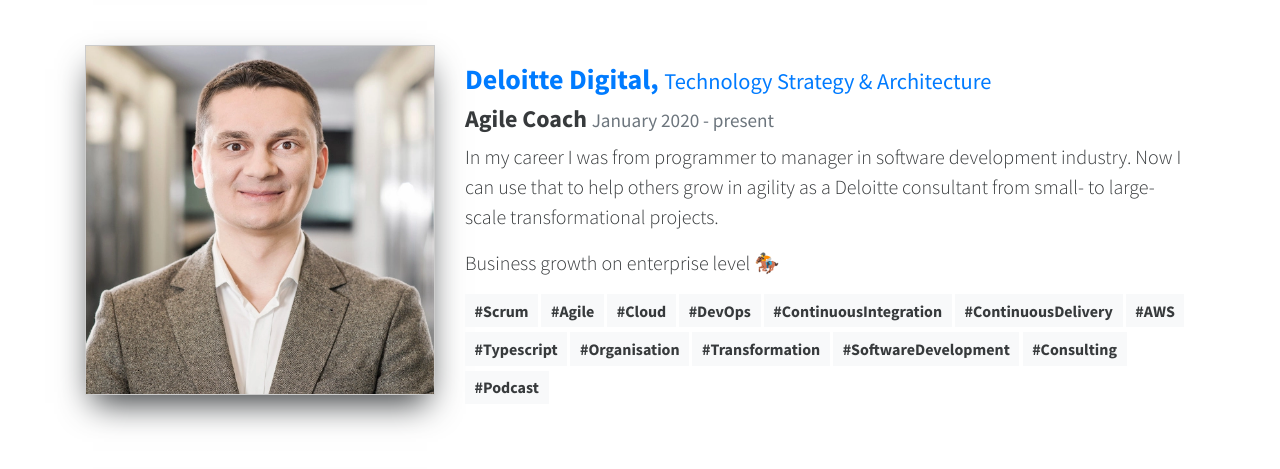
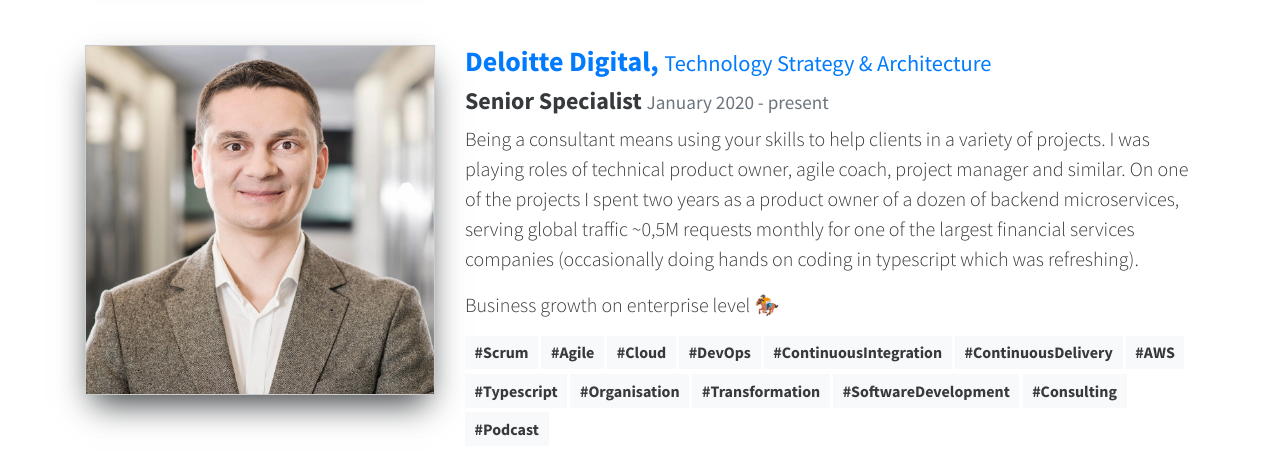
Before and after one commit to pawel-tomkiel/pawel-tomkiel.github.io, a plain HTML site: page index.html in a window 1280 px wide. Shown: the part 3152-3621 px from the top of the page. Drawn offline with Linux system fonts and the light colour scheme.

Commit message:
update: refreshed Deloitte position description

```diff
--- a/index.html
+++ b/index.html
@@ -142,11 +142,11 @@
             <a target="_blank" rel="noreferrer" href="https://www2.deloitte.com/pl/en.html">Deloitte Digital, <small>Technology Strategy & Architecture</small></a>
           </h3>
           <h4>
-            Agile Coach
+            Senior Specialist
             <small>January 2020 - present</small>
           </h4>
           <p>
-            In my career I was from programmer to manager in software development industry. Now I can use that to help others grow in agility as a Deloitte consultant from small- to large- scale transformational projects.
+            Being a consultant means using your skills to help clients in a variety of projects. I was playing roles of technical product owner, agile coach, project manager and similar. On one of the projects I spent two years as a product owner of a dozen of backend microservices, serving global traffic ~0,5M requests monthly for one of the largest financial services companies (occasionally doing hands on coding in typescript which was refreshing).
           </p>
           <p>
             Business growth on enterprise level 🏇
```
